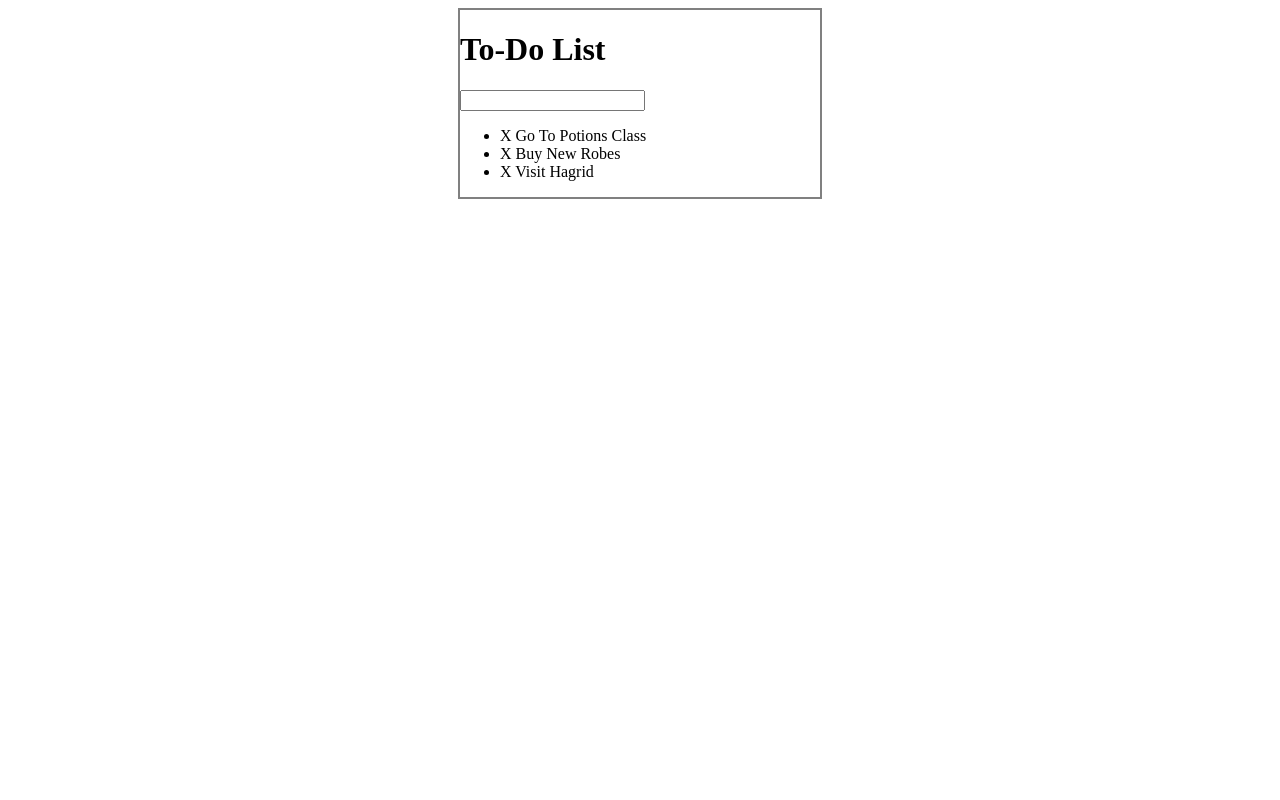
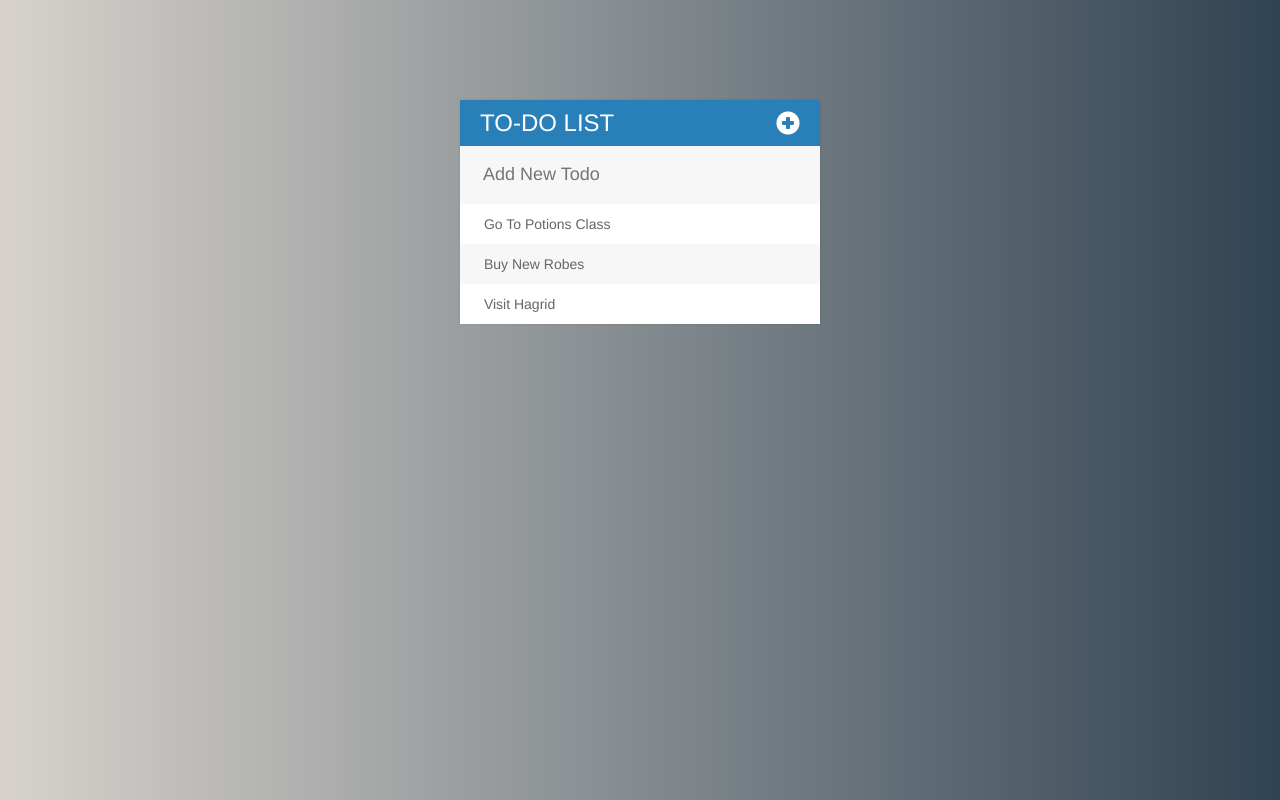
Before and after one commit to kfungwm/To-Do-List, a website: page views/index.html in a window 1280 px wide. Drawn offline with nearby package versions, Linux system fonts and the light colour scheme; files that its build step writes are made by us from their sources; files whose address does not match are found by name.

Commit message:
css styling

```diff
--- a/public/css/todos.css
+++ b/public/css/todos.css
@@ -1,10 +1,81 @@
+body {
+  background: #304352;  /* fallback for old browsers */
+  background: -webkit-linear-gradient(to right, #d7d2cc, #304352);  /* Chrome 10-25, Safari 5.1-6 */
+  background: linear-gradient(to right, #d7d2cc, #304352); /* W3C, IE 10+/ Edge, Firefox 16+, Chrome 26+, Opera 12+, Safari 7+ */
+}
+
+h1 {
+  background: #2980b9;
+  color: white;
+  margin: 0;
+  padding: 10px 20px;
+  text-transform: uppercase;
+  font-size: 24px;
+  font-weight: normal;
+}
+
+ul {
+  list-style: none;
+  margin: 0;
+  padding: 0;
+}
+
+li {
+  background: white;
+  height: 40px;
+  line-height: 40px;
+  color: #666
+}
+
+li:nth-child(2n) {
+  background: #f7f7f7;
+}
+
+span {
+  background: #e74c3c;
+  height: 40px;
+  margin-right: 20px;
+  text-align: center;
+  color: white;
+  width: 0px;
+  display: inline-block;
+  transition: 0.2s linear;
+  opacity: 0;
+}
+
+li:hover span {
+  width: 40px;
+  opacity: 1.0;
+}
+
+input {
+  font-size: 18px;
+  background-color: #f7f7f7;
+  width: 100%;
+  padding: 13px 13px 13px 20px;
+  box-sizing: border-box;
+  color: #2980b9;
+  border: 3px solid rgba(0,0,0,0);
+}
+
+input:focus {
+  background: white;
+  border: 3px solid #2980b9;
+  outline: none;
+}
+
 #container {
   width: 360px;
-  margin: 0 auto;
-  border: 2px solid gray ;
+  margin: 100px auto;
+  background: #f7f7f7;
+  box-shadow: 0 0 3px rgba(0,0,0, 0.1);
 }
 
 .completed {
   color: gray;
   text-decoration: line-through;
 }
+
+.glyphicon-plus-sign {
+  float: right;
+}
--- a/public/js/todos.js
+++ b/public/js/todos.js
@@ -13,6 +13,10 @@ $("input[type='text']").keypress(function(event) {
   if(event.which === 13) {
     var todoText = $(this).val();
     $(this).val("");
-    $("ul").append("<li><span>X</span> " + todoText + "</li>");
+    $("ul").append("<li><span><i class='glyphicon glyphicon-minus-sign'></i></span> " + todoText + "</li>");
   }
 });
+
+$(".glyphicon-plus-sign").click(function(){
+  $("input[type='text']").fadeToggle();
+});
--- a/views/index.html
+++ b/views/index.html
@@ -3,19 +3,20 @@
   <head>
     <meta charset="utf-8">
     <title>To Do List</title>
+    <link rel="stylesheet" href="https://maxcdn.bootstrapcdn.com/bootstrap/3.3.7/css/bootstrap.min.css" integrity="sha384-BVYiiSIFeK1dGmJRAkycuHAHRg32OmUcww7on3RYdg4Va+PmSTsz/K68vbdEjh4u" crossorigin="anonymous">
     <link rel="stylesheet" type="text/css" href="css/todos.css">
     <script type="text/javascript" src="js/lib/jquery-3.2.1.min.js"></script>
   </head>
   <body>
 
     <div id="container">
-      <h1>To-Do List</h1>
-      <input type="text">
+      <h1>To-Do List <i class="glyphicon glyphicon-plus-sign"></i></h1>
+      <input type="text" placeholder="Add New Todo">
 
       <ul>
-        <li><span>X</span> Go To Potions Class</li>
-        <li><span>X</span> Buy New Robes</li>
-        <li><span>X</span> Visit Hagrid</li>
+        <li><span><i class="glyphicon glyphicon-minus-sign"></i></span> Go To Potions Class</li>
+        <li><span><i class="glyphicon glyphicon-minus-sign"></i></span> Buy New Robes</li>
+        <li><span><i class="glyphicon glyphicon-minus-sign"></i></span> Visit Hagrid</li>
       </ul>
     </div>
 
```
